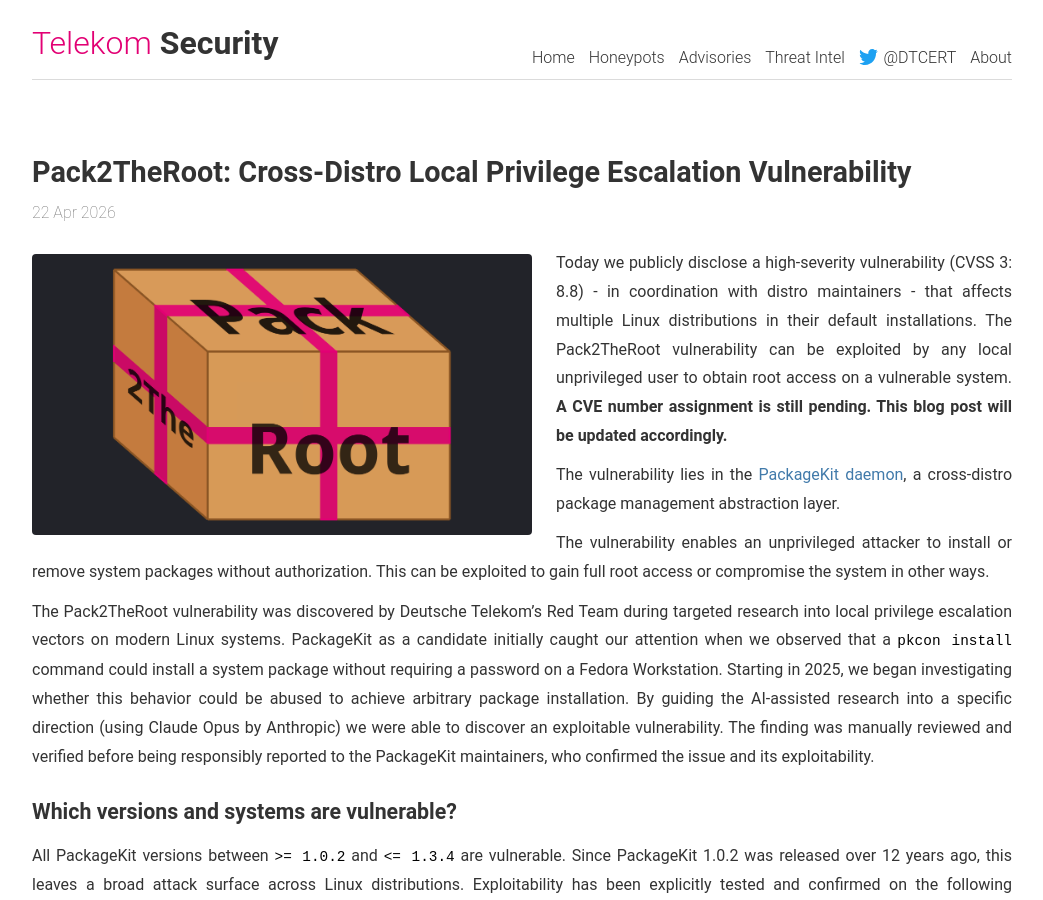
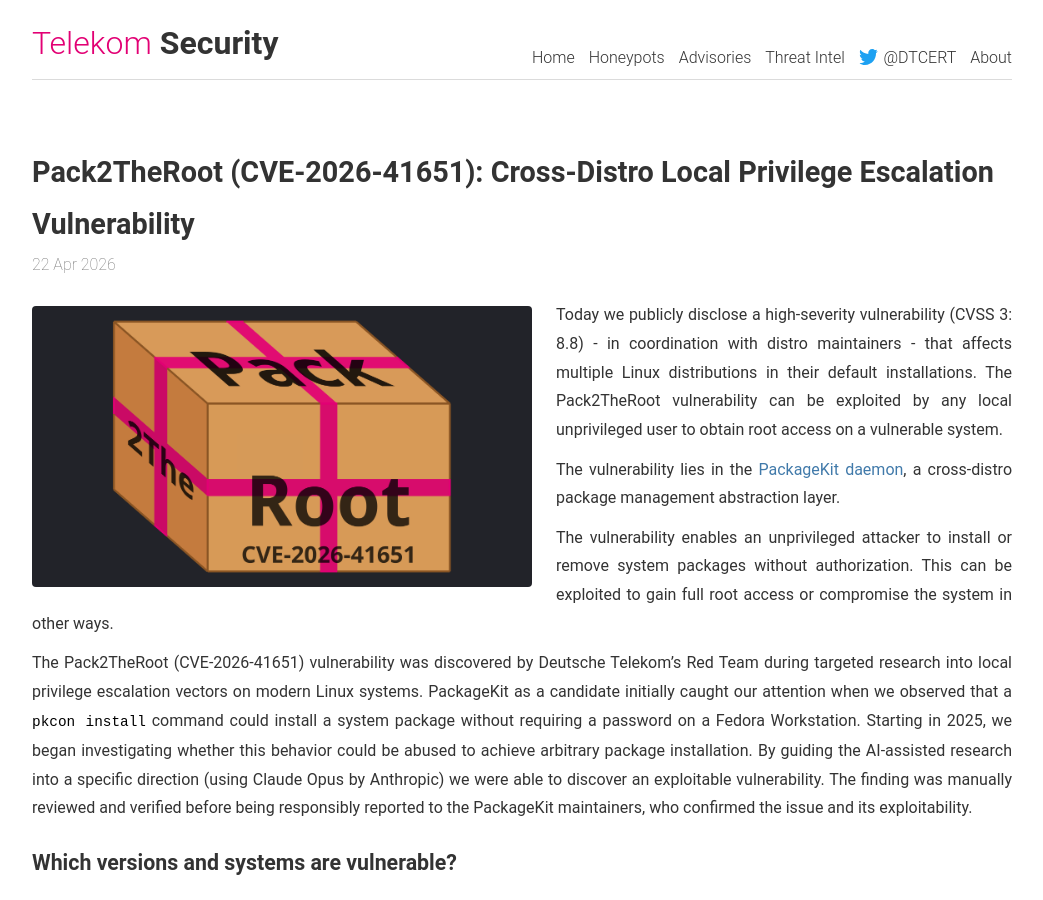
Before and after one commit to telekom-security/telekom-security.github.io, a Jekyll site: the page built from _posts/2026-04-22-pack2theroot-linux-local-privilege-escalation.md, in a window 1280 px wide and 900 px high. Shown: the whole window, without its empty margins (118-1161 px from the left). Built offline with Jekyll 4.4.1, drawn with Linux system fonts in a browser that asks for light colours; some of the changed text lies outside the part shown.

Commit message:
Added CVE-2026-41651

```diff
--- a/_posts/2026-04-22-pack2theroot-linux-local-privilege-escalation.md
+++ b/_posts/2026-04-22-pack2theroot-linux-local-privilege-escalation.md
@@ -1,7 +1,7 @@
 ---
-title: 'Pack2TheRoot: Cross-Distro Local Privilege Escalation Vulnerability'
-header: 'Pack2TheRoot: Cross-Distro Local Privilege Escalation Vulnerability'
-og_description: 'Pack2TheRoot is a local privilege escalation (LPE) vulnerability that affects multiple Linux distributions in default installations.'
+title: 'Pack2TheRoot (CVE-2026-41651): Cross-Distro Local Privilege Escalation Vulnerability'
+header: 'Pack2TheRoot (CVE-2026-41651): Cross-Distro Local Privilege Escalation Vulnerability'
+og_description: 'Pack2TheRoot (CVE-2026-41651) is a local privilege escalation (LPE) vulnerability that affects multiple Linux distributions in default installations.'
 og_image: '/assets/images/Pack2TheRoot/Pack2TheRoot.png'
 tags: ['advisories']
 cwes: ['CWE-367 (Time-of-check Time-of-use (TOCTOU) Race Condition)']
@@ -13,13 +13,12 @@
 
 Today we publicly disclose a high-severity vulnerability (CVSS 3: 8.8) - in coordination with distro maintainers - that affects multiple Linux distributions in their default installations.
 The Pack2TheRoot vulnerability can be exploited by any local unprivileged user to obtain root access on a vulnerable system. <!--more-->
-**A CVE number assignment is still pending. This blog post will be updated accordingly.**
 
 The vulnerability lies in the [PackageKit daemon](https://github.com/PackageKit/PackageKit), a cross-distro package management abstraction layer.
 
 The vulnerability enables an unprivileged attacker to install or remove system packages without authorization. This can be exploited to gain full root access or compromise the system in other ways.
 
-The Pack2TheRoot vulnerability was discovered by Deutsche Telekom's Red Team during targeted research into local privilege escalation vectors on modern Linux systems.
+The Pack2TheRoot (CVE-2026-41651) vulnerability was discovered by Deutsche Telekom's Red Team during targeted research into local privilege escalation vectors on modern Linux systems.
 PackageKit as a candidate initially caught our attention when we observed that a `pkcon install` command could install a system package without requiring a password on a Fedora Workstation.
 Starting in 2025, we began investigating whether this behavior could be abused to achieve arbitrary package installation.
 By guiding the AI-assisted research into a specific direction (using Claude Opus by Anthropic) we were able to discover an exploitable vulnerability.
@@ -96,11 +95,12 @@
 - 2026-04-19: Privately informed distribution vendors through [distros mailing list](https://oss-security.openwall.org/wiki/mailing-lists/distros), shared patch and publication date
 - 2026-04-21: Reaffirmed the publication date with distribution maintainers
 - 2026-04-22: PackageKit patch release and public disclosure through [oss-security mailing list](https://oss-security.openwall.org/wiki/mailing-lists) and this blog post.
+- 2026-04-22: Got CVE-2026-41651 assigned
 
 ### Advisories
 
 - GitHub Security Advisory [GHSA-f55j-vvr9-69xv](https://github.com/PackageKit/PackageKit/security/advisories/GHSA-f55j-vvr9-69xv)
-
+- [CVE-2026-41651](https://www.cve.org/CVERecord?id=CVE-2026-41651)
 
 *The images in this article are free to use, as long as a reference to this blog post is provided.*
 
```
Also changed, not shown: assets/images/Pack2TheRoot/Pack2TheRoot.png.
